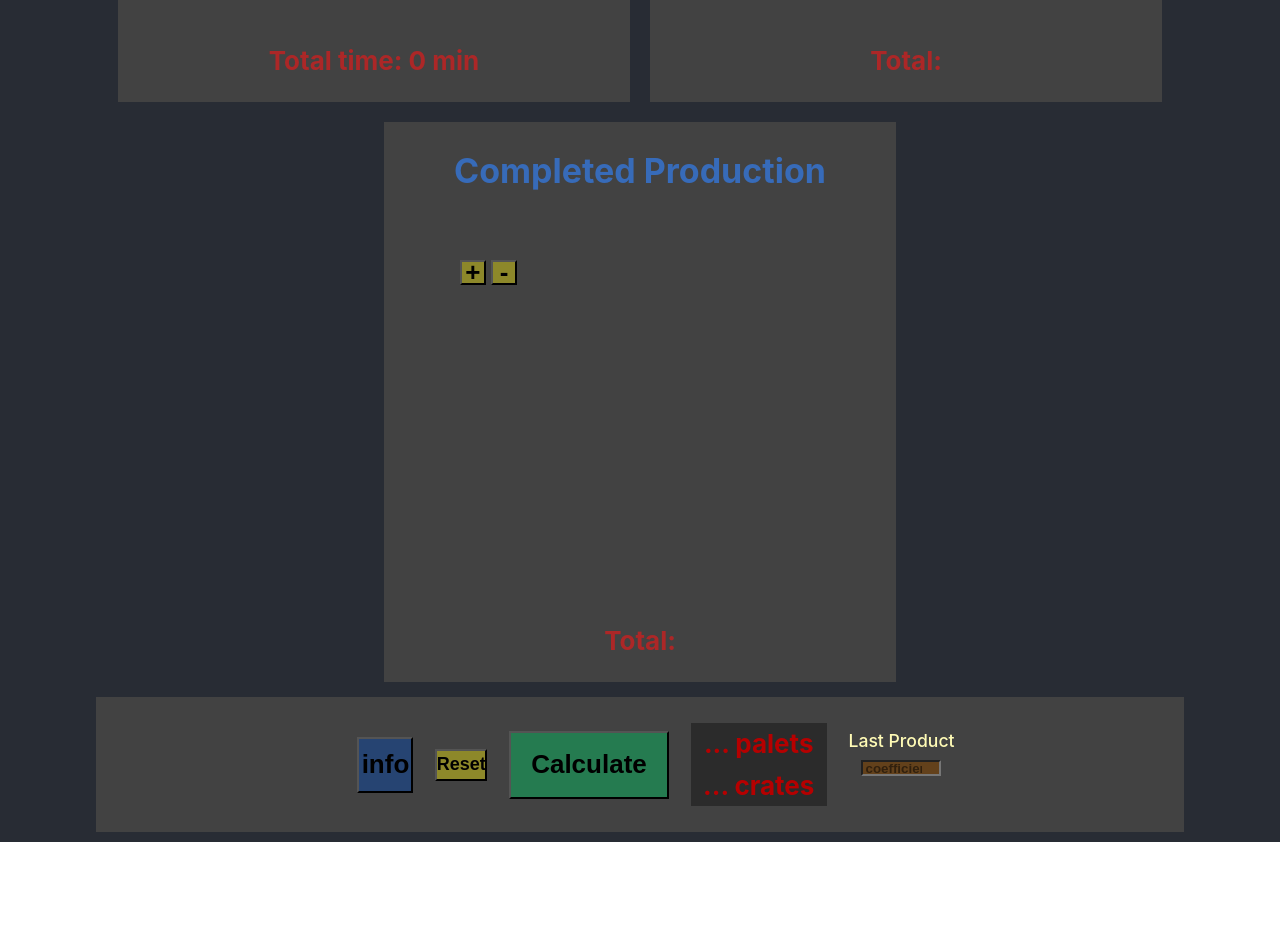
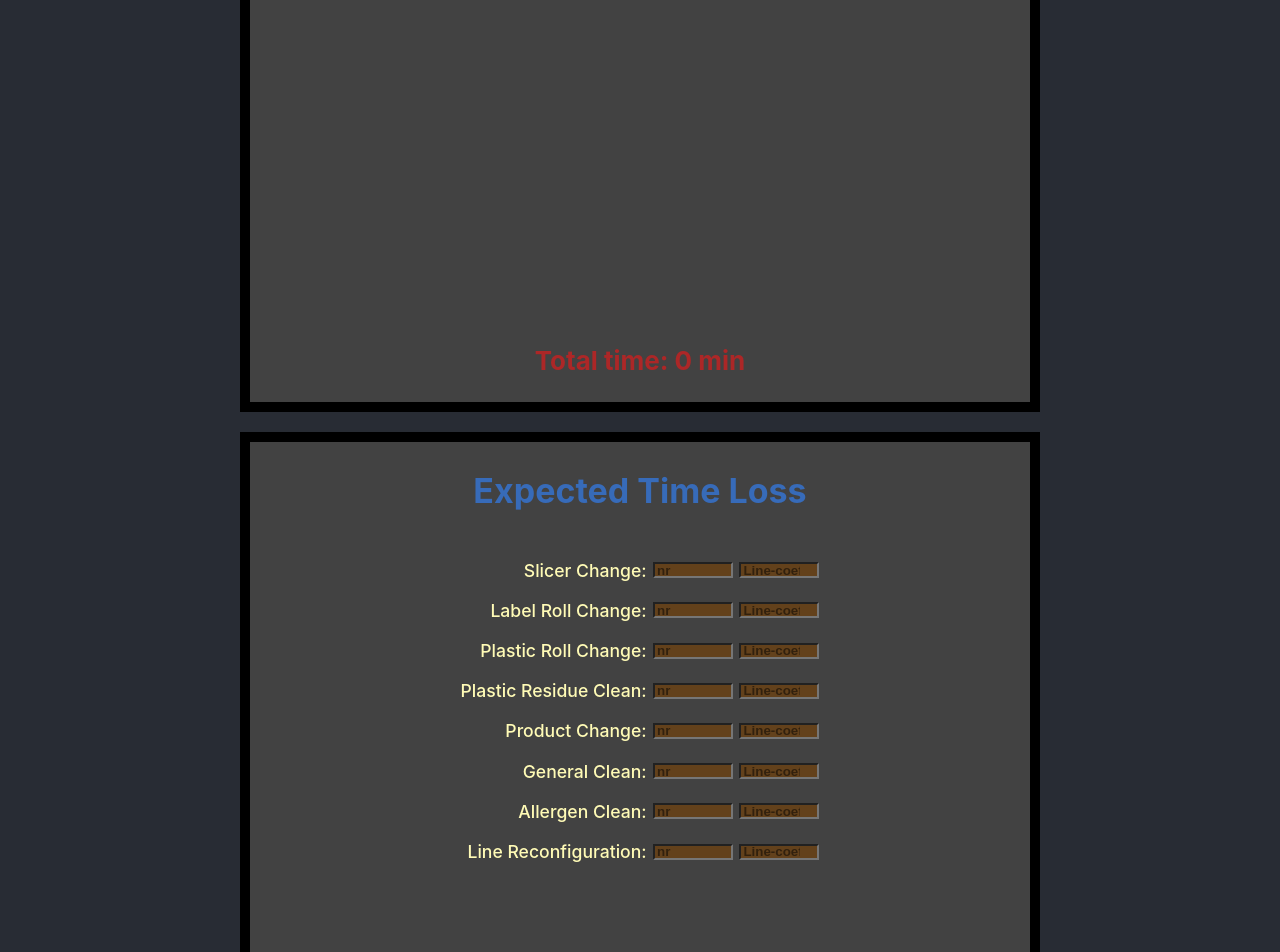
Before and after one commit to ValiMarin/PerformanceBonus-Calculator, a React (Create React App) app: page / in a window 1280 px wide. Shown: the part 580-1532 px from the top of the page. Before the commit the page ends 1422 px from the top, so only its background shows below. Built offline with nearby package versions, Linux system fonts and the light colour scheme.

Commit message:
Describe your changes

```diff
--- a/src/App.css
+++ b/src/App.css
@@ -34,7 +34,6 @@ h2 {
 
 .CalculationPanel {
   width: 100%;
-  max-width: 2500px;
   display: flex;
   flex-direction: row;
   align-items: flex-start;
@@ -43,15 +42,16 @@ h2 {
   gap: 20px;
 }
 
-.section {
-  width: 64vh;
-  height: 70vh;
+.CalculationSection {
+  min-width: 800px;
+  height: 870px;
   display: flex;
   flex-direction: column;
   align-items: center;
   justify-content: flex-start;
   gap: 20px;
   background-color: #424242;
+  border: 10px solid black;
 }
 
 .result {
@@ -125,8 +125,9 @@ button {
   flex-direction: row;
   align-items: center;
   justify-content: center;
-  gap: 2%;
+  gap: 3%;
   background-color: #424242;
+  border: 10px solid black;
 }
 
 .totalResult {
--- a/src/App.js
+++ b/src/App.js
@@ -164,7 +164,7 @@ function App() {
         {/*Calculation Panel*/}
         <div className="CalculationPanel">
           {/*Container for Time Calculator*/}
-          <div className="section">
+          <div className="CalculationSection">
             <h2>Time Calculator</h2>
 
             <div className="endAlign">
@@ -238,7 +238,7 @@ function App() {
           </div>
 
           {/*Container for expected time loss*/}
-          <div className="section">
+          <div className="CalculationSection">
             <h2>Expected Time Loss</h2>
 
             <div className="endAlign">
@@ -269,7 +269,7 @@ function App() {
           </div>
 
           {/*Container for completed production*/}
-          <div className="section">
+          <div className="CalculationSection">
             <h2>Completed Production</h2>
 
             <div className="divProduct">
```
